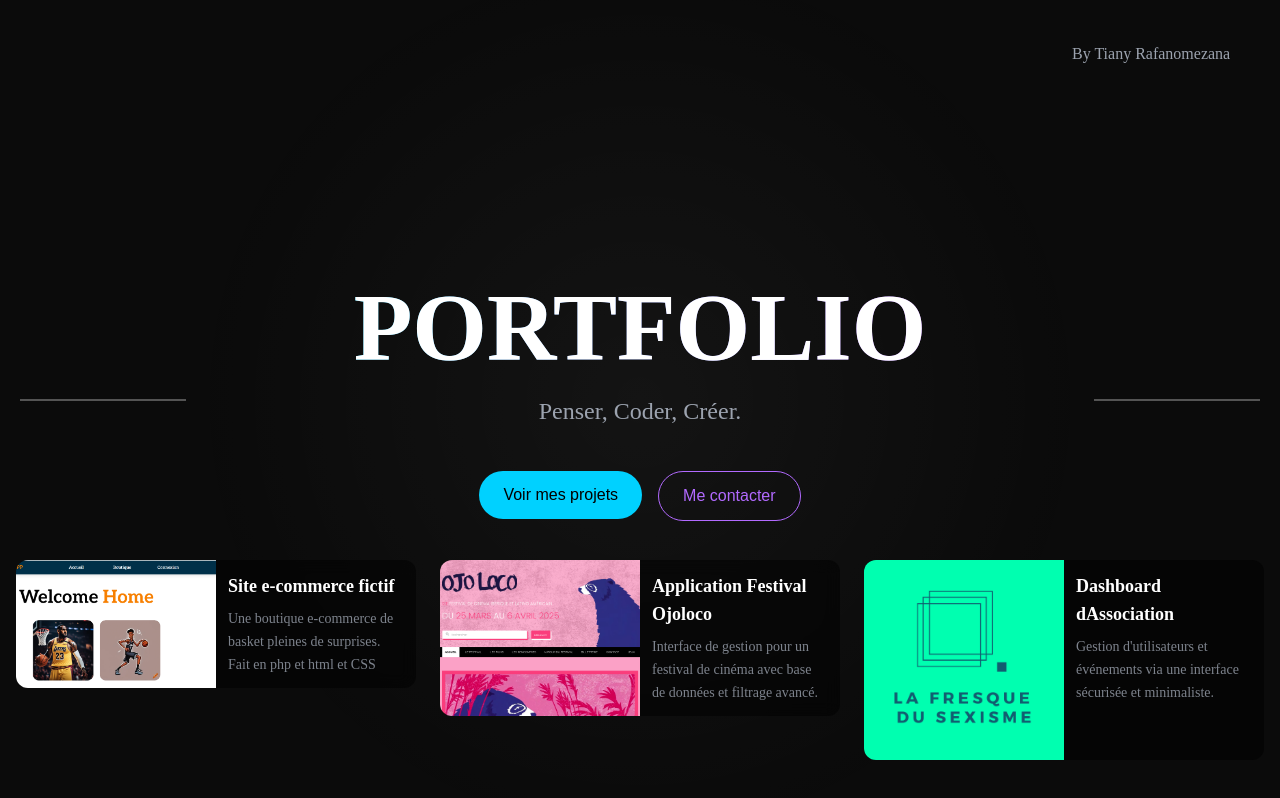
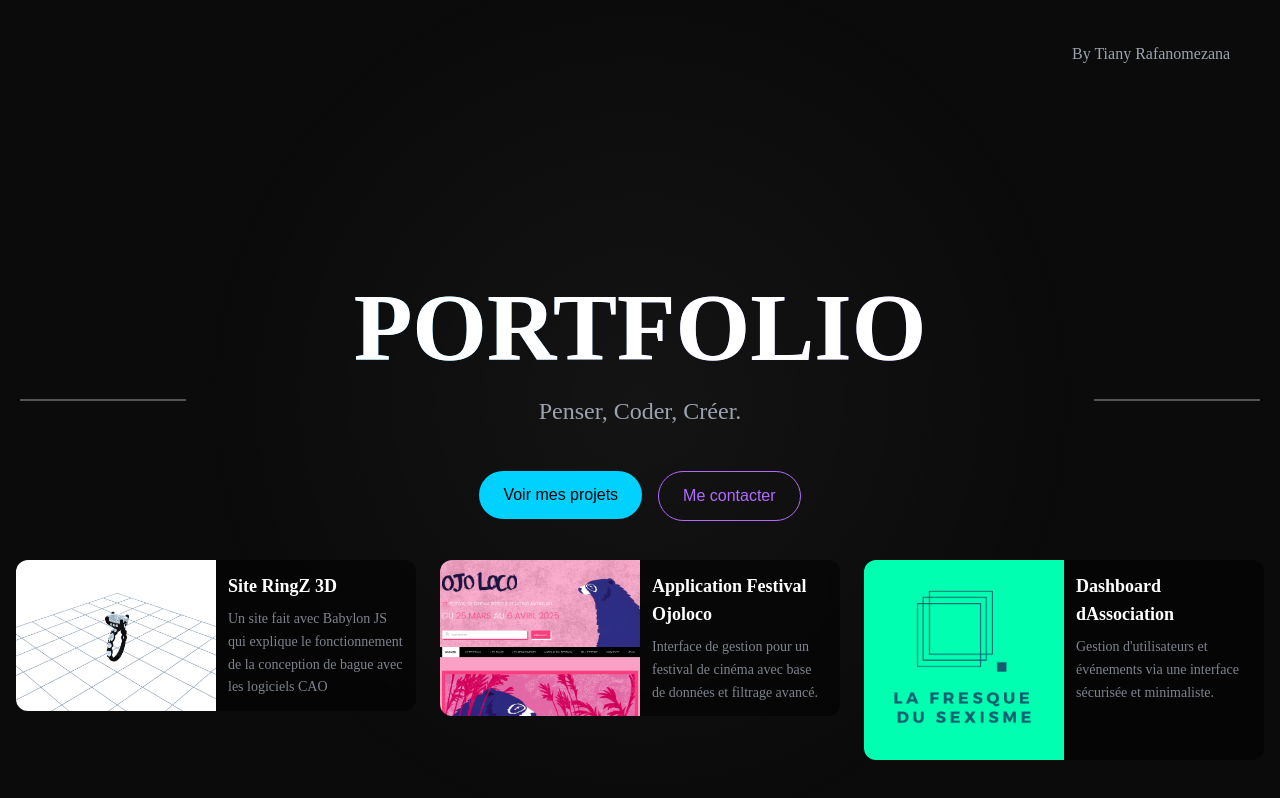
Before and after one commit to Tiany-corp/tiany-project, a Next.js app: page / in a window 1280 px wide. Both pictures are taken after a click on the button "Voir mes projets". Built offline with nearby package versions, Linux system fonts and the light colour scheme.

Commit message:
ajout du site de bague

```diff
--- a/app/component/ProjectCards.tsx
+++ b/app/component/ProjectCards.tsx
@@ -4,15 +4,17 @@ type ProjectCardsProps = {
     title: string;
     desc: string;
     image: string;
+    onClick?: () => void;
 }
 
 export default function ProjectCards({
     title,
     desc,
-    image
+    image,
+    onClick
 }: ProjectCardsProps) {
     return (
-        <div className="grid grid-cols-2 ">
+        <div className={`grid grid-cols-2 ${onClick ? 'cursor-pointer' : ''}`} onClick={onClick}>
             {/*Ca ca me met une grid avec des colones à tailles variable ?*/}
             {/*Image*/}
             <Image
--- a/app/page.tsx
+++ b/app/page.tsx
@@ -13,16 +13,18 @@ interface Project {
     desc: string;
     tech: string[];
     photo: string;
+    link: string;
 }
 
 export default function HomePage() {
     const projects: Project[] = [
         {
             id: 1,
-            title: 'Site e-commerce fictif',
-            desc: 'Une boutique e-commerce de basket pleines de surprises. Fait en php et html et CSS',
+            title: 'Site RingZ 3D',
+            desc: 'Un site fait avec Babylon JS qui explique le fonctionnement de la conception de bague avec les logiciels CAO',
             tech: ['PHP', 'HTML', 'CSS'],
-            photo: "/img/ecomsite.png",
+            photo: "/img/bague%20screen.png",
+            link: "https://jewel-projecct.tiany-rafa.fr/",
         },
         {
             id: 2,
@@ -30,6 +32,7 @@ export default function HomePage() {
             desc: 'Interface de gestion pour un festival de cinéma avec base de données et filtrage avancé.',
             tech: ['Vue.js', 'Node.js', 'Maria DB'],
             photo: "/img/Ojolocco.png",
+            link: "https://ojoloco.tiany-rafa.fr/",
         },
         {
             id: 3,
@@ -37,6 +40,7 @@ export default function HomePage() {
             desc: "Gestion d'utilisateurs et événements via une interface sécurisée et minimaliste.",
             tech: ['Softr', 'Airtable'],
             photo: "/img/Fds.png",
+            link: "https://ojoloco.tiany-rafa.fr/",
         },
         {
             id: 4,
@@ -44,6 +48,7 @@ export default function HomePage() {
             desc: "Générateur d'accords de musique téléchargable avec preset, filtrage et édition d'un clavier",
             tech: ['React', 'Next', 'TypeScript'],
             photo: "/img/Fds.png",
+            link: "https://ojoloco.tiany-rafa.fr/",
         },
     ];
 
@@ -131,6 +136,7 @@ export default function HomePage() {
                         initial={{ opacity: 0, y: 100 }}
                         animate={{ opacity: 1, y: 0 }}
                         className="absolute bottom-10 left-0 w-full flex flex-wrap justify-center gap-6 px-4 z-20"
+
                     >
                         {projects.slice(0, 3).map((project) => (
                             <div key={project.id} className="w-full md:w-[400px] h-full bg-black/50 backdrop-blur-sm rounded-xl overflow-hidden transition-all duration-300 transform hover:scale-105">
@@ -138,6 +144,7 @@ export default function HomePage() {
                                     title={project.title}
                                     desc={project.desc}
                                     image={project.photo}
+                                    onClick={() => window.open(project.link, "_blank")}
                                 />
                             </div>
                         ))}
```
Also changed, not shown: public/img/bague screen.png (added).
